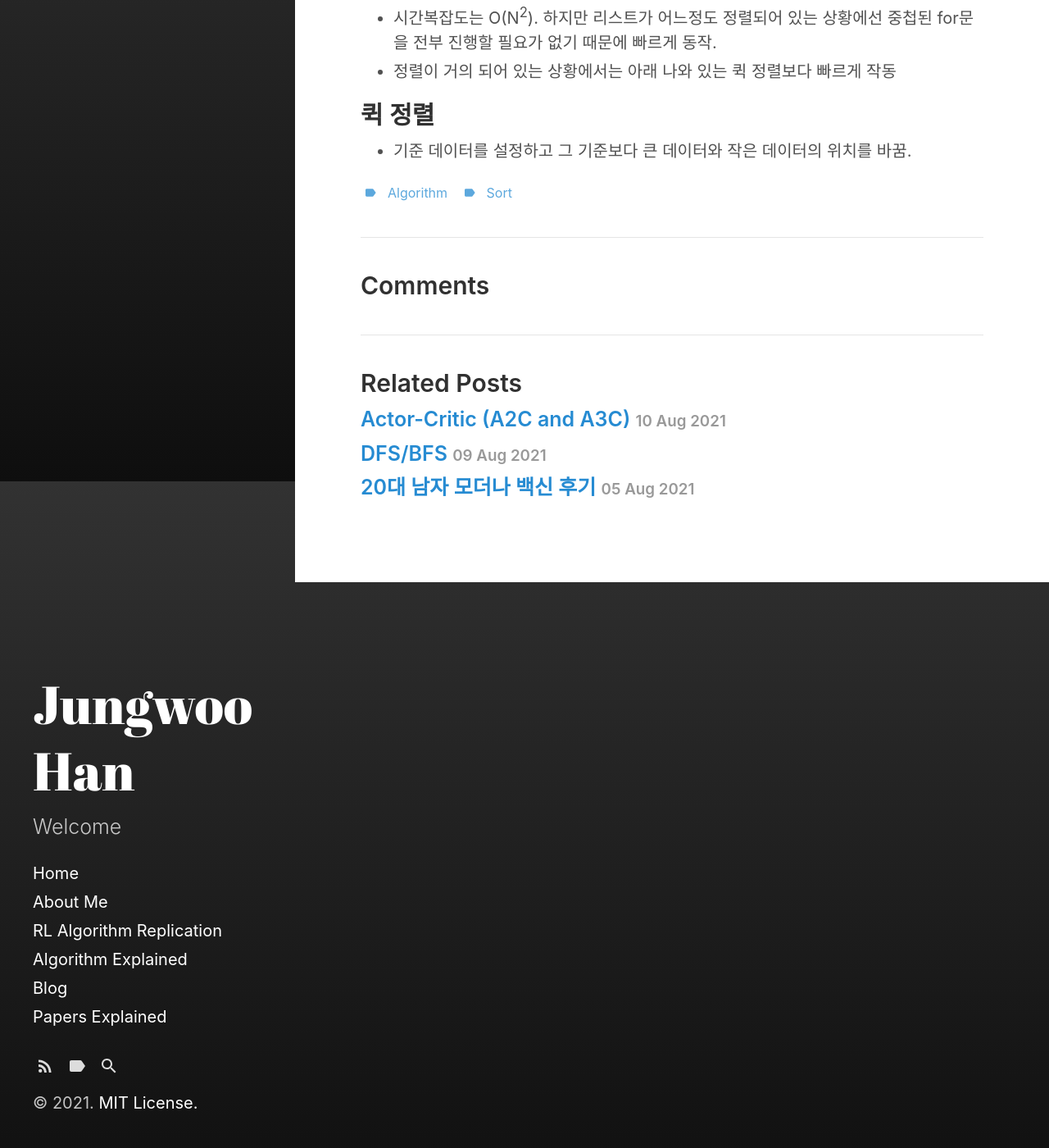
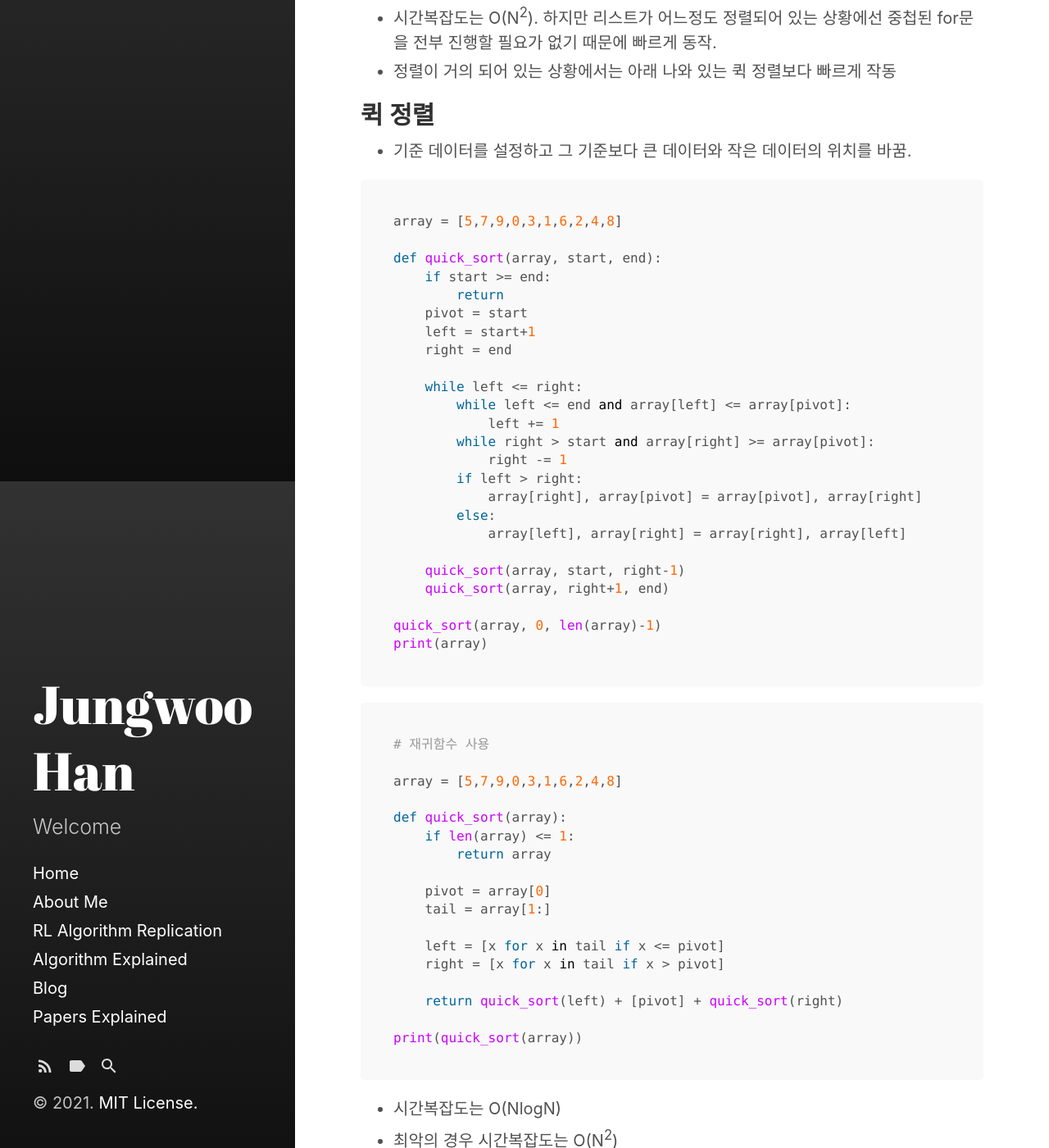
Before and after one commit to jungwoohan72/jungwoohan72.github.io, a Jekyll site: the page built from _posts/2021-08-10-sort.md, in a window 1280 px wide and 1400 px high, scrolled down 1213 px. Shown: the whole window at 82% size. Built offline with Jekyll 4.4.1, drawn with Linux system fonts in a browser that asks for light colours; some of the changed text lies outside the part shown.

Commit message:
Sort Update

````diff
--- a/_posts/2021-08-10-sort.md
+++ b/_posts/2021-08-10-sort.md
@@ -52,3 +52,87 @@ prin(array)
 ## 퀵 정렬
 
 * 기준 데이터를 설정하고 그 기준보다 큰 데이터와 작은 데이터의 위치를 바꿈.
+
+```python
+array = [5,7,9,0,3,1,6,2,4,8]
+
+def quick_sort(array, start, end):
+    if start >= end:
+        return
+    pivot = start
+    left = start+1
+    right = end
+
+    while left <= right:
+        while left <= end and array[left] <= array[pivot]:
+            left += 1
+        while right > start and array[right] >= array[pivot]:
+            right -= 1
+        if left > right:
+            array[right], array[pivot] = array[pivot], array[right]
+        else:
+            array[left], array[right] = array[right], array[left]
+
+    quick_sort(array, start, right-1)
+    quick_sort(array, right+1, end)
+
+quick_sort(array, 0, len(array)-1)
+print(array)
+```
+
+```python
+# 재귀함수 사용
+
+array = [5,7,9,0,3,1,6,2,4,8]
+
+def quick_sort(array):
+    if len(array) <= 1:
+        return array
+
+    pivot = array[0]
+    tail = array[1:]
+
+    left = [x for x in tail if x <= pivot]
+    right = [x for x in tail if x > pivot]
+
+    return quick_sort(left) + [pivot] + quick_sort(right)
+
+print(quick_sort(array))
+```
+
+* 시간복잡도는 O(NlogN)
+* 최악의 경우 시간복잡도는 O(N<sup>2</sup>)
+* 이미 데이터가 정렬되어 있는 경우에는 매우 느리게 작동
+
+## 계수 정렬
+
+* 데이터의 개수가 N이고, 최댓값이 K일 때, K+1 크기의 리스트를 선언하고, 데이터를 하나씩 확인하며 데이터의 값과 동일한 인덱스의 데이터를 1씩
+증가시킴.
+* 최악의 경우에도 O(N+K)의 시간복잡도를 보장함.
+* 따라서 가장 큰 데이터와 가장 작은 데이터의 차이가 1,000,000을 넘지 않을 때 효과적으로 사용 가능.
+* 데이터의 범위만 한정되어 있다면 효과적으로 사용 가능.
+* 중복되는 데이터가 많을 경우 적합.
+
+```python
+
+array = [7, 5, 9, 0, 3, 1, 6, 2, 9, 1, 4, 8, 0, 5, 2]
+
+temp = [0]*(max(array)+1)
+
+for i in array:
+    temp[i] += 1
+
+for j in range(len(temp)):
+    for k in range(temp[j]):
+        print(j, end = ' ')
+
+```
+
+## 내장함수
+
+* sorted()는 퀵 정렬과 동작 방식이 비슷한 병합 정렬을 기반으로 만들어짐. 퀵 정렬 보다는 느리지만 최악의 경우에도 O(NlogN) 보장.
+* sort()의 경우 리스트를 바로 정렬. 이 밖에도 key 매개변수를 입력으로 받을 수 있는데, 이는 정렬 기준을 뜻함.
+
+## Overall Tip
+
+* 문제에서 별도의 요구가 없다면 기본 정렬 라이브러리를 사용하고, 데이터의 범위가 한정되어 있으며 더 빠르게 동작해야 할 때는 계수 정렬을 사용.
````
